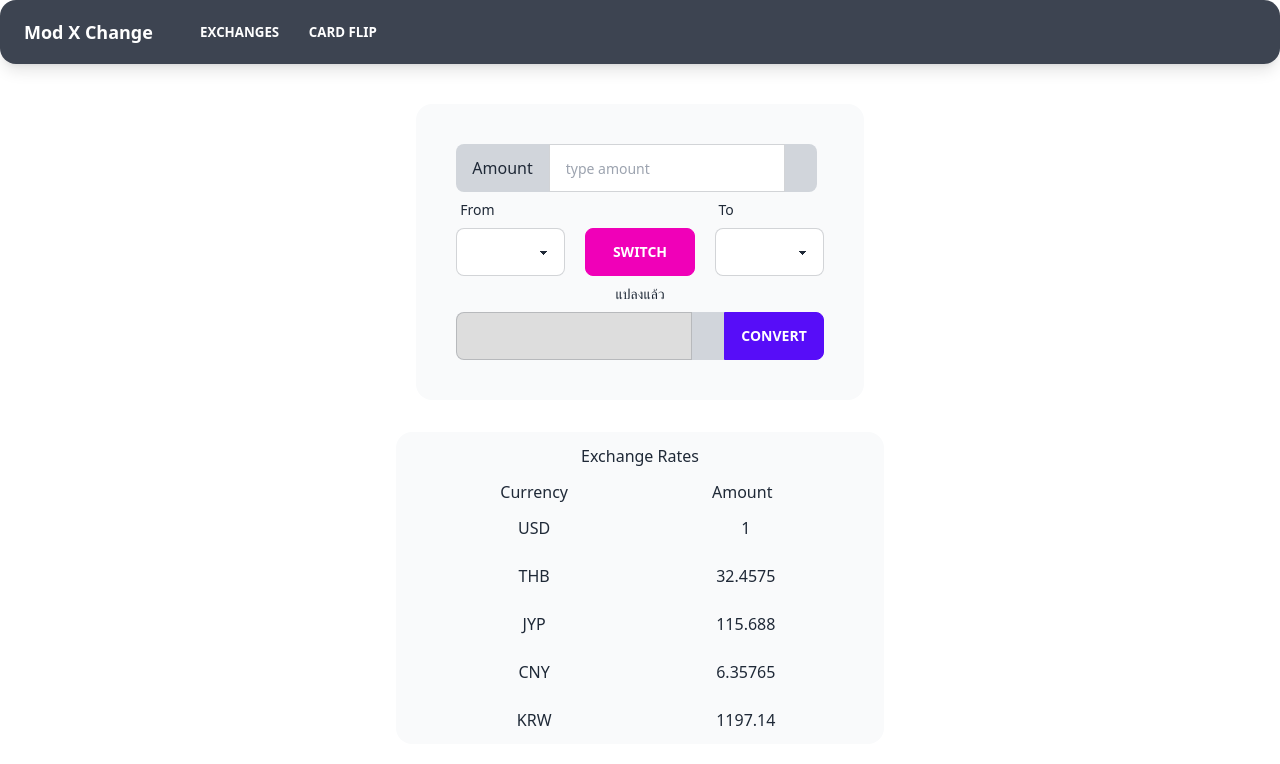
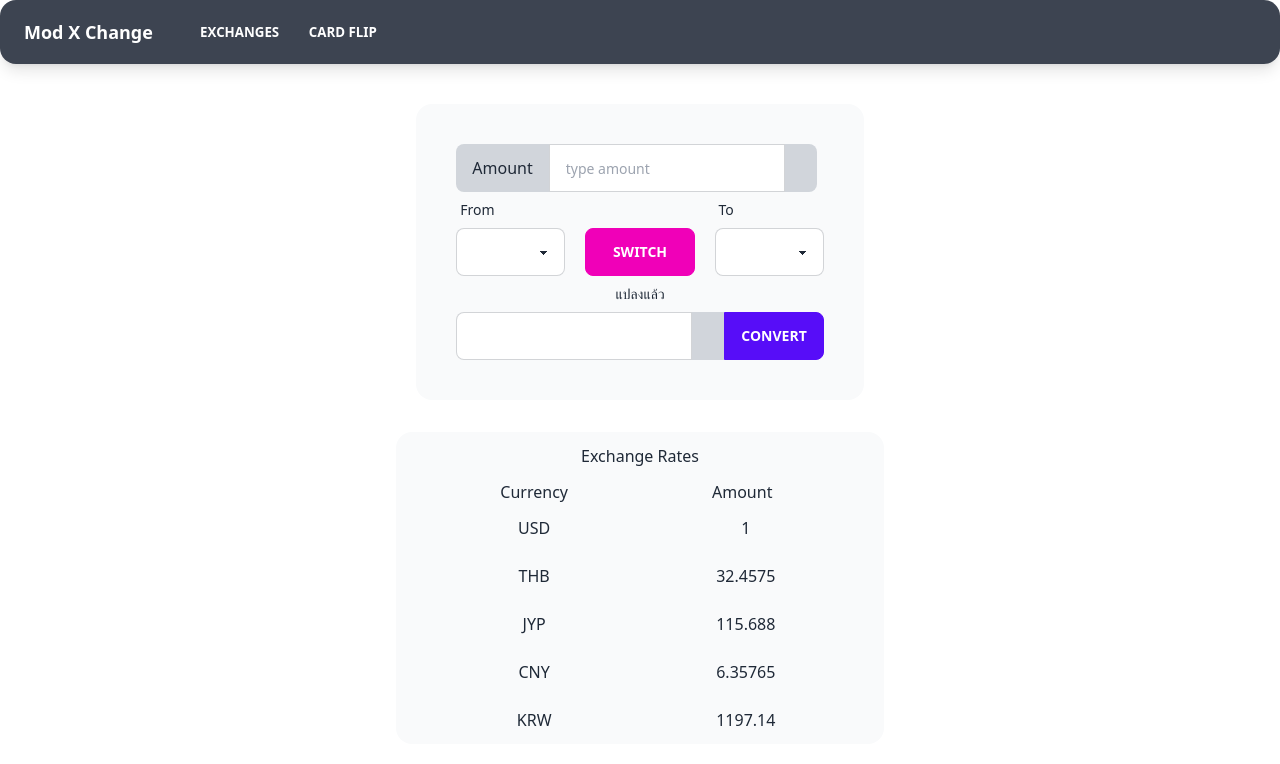
Before and after one commit to jirasin-c/mod-exchange, a Vue app: page / in a window 1280 px wide. Shown: the top 764 px of the page. Built offline with nearby package versions, Linux system fonts and the light colour scheme; what vue-sweetalert2 would draw is missing.

Commit message:
edit bg input

```diff
--- a/src/App.vue
+++ b/src/App.vue
@@ -24,7 +24,7 @@ const calExchange = (from, to) => {
   } else {
     Swal.fire({
       icon: 'error',
-      title: 'ขอภัย...',
+      title: 'ขออภัย...',
       text: 'โปรดกรอกข้อมูลในช่องว่างให้เรียบร้อย',
     })
   }
@@ -124,6 +124,5 @@ input[type="number"]::-webkit-outer-spin-button {
 }
 input[id="result"] {
   pointer-events: none;
-  background: #dddddd;
 }
 </style>
```
